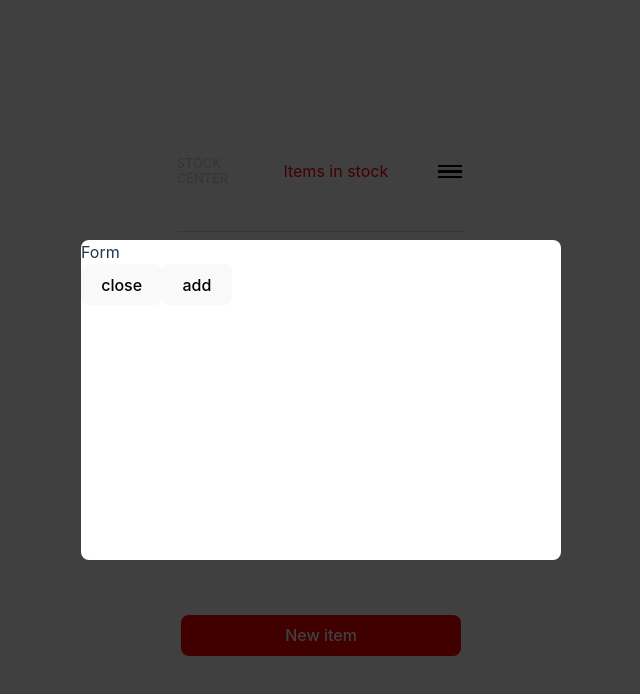
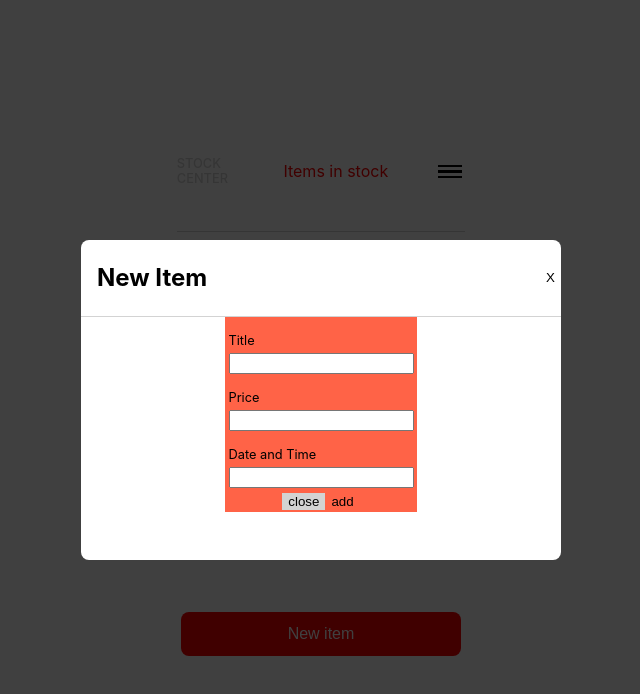
Before and after one commit to ministrov/prime-wood-test, a React (Vite) app: page / in a window 1280 px wide. Both pictures are taken after a click on the button "New item". Shown: the top 694 px of the page, without its empty margins (319-959 px from the left). Built offline with nearby package versions, Linux system fonts and the light colour scheme.

Commit message:
feat: start styling the form component

```diff
--- a/src/App.jsx
+++ b/src/App.jsx
@@ -3,6 +3,7 @@ import Header from './components/Header/Header';
 import Table from './components/Table/Table';
 import Modal from './components/Modal/Modal';
 import './App.css';
+import Form from './components/Form/Form';
 
 function App() {
   const [isOpen, setIsOpen] = useState(false);
@@ -14,13 +15,17 @@ function App() {
   }
 
   return (
-    <main style={{ display: 'flex', minHeight: '100vh', alignItems: 'center'}}>
+    <main style={{ display: 'flex', minHeight: '100vh', alignItems: 'center', justifyContent: 'center'}}>
       <div className="container">
         <div className="shadow-wrapper">
           <Header />
           <Table  setIsOpen={setIsOpen}/>
           <Modal open={isOpen} onClose={onCloseHandler}>
-            <form action="">Form</form>
+            <header style={{ display: 'flex', justifyContent: 'space-between', borderBottom: '1px solid lightgray', paddingLeft: '1rem'}}>
+              <h2>New Item</h2>
+              <button onClick={onCloseHandler}>X</button>
+            </header>
+            <Form/>
           </Modal>
         </div>
       </div>
--- /dev/null
+++ b/src/components/Form/Form.css
@@ -0,0 +1,34 @@
+.form {
+  display: flex;
+  flex-direction: column;
+  align-items: center;
+  max-width: 6rem;
+  margin: 0 auto;
+  padding-left: 3rem;
+  padding-right: 3rem;
+  background-color: tomato;
+}
+
+.form__row {
+  display: flex;
+  flex-direction: column;
+  gap: 0.3rem;
+  margin-top: 1rem;
+}
+
+.form__row label {
+  font-size: 0.8rem;
+  line-height: 1.2;
+}
+
+.form__btn_close {
+  background-color: lightgray;
+}
+
+.form__btn_add {
+  background-color: tomato;
+}
+
+.form__btn-block {
+  align-items: flex-end;
+}
--- /dev/null
+++ b/src/components/Form/Form.jsx
@@ -0,0 +1,36 @@
+import './Form.css';
+
+function Form({ onClose }) {
+  return (
+    <form className="form" action="#">
+      <div className="form__row">
+        <label htmlFor="title">
+          <span>Title</span>
+        </label>
+        <input type="text" name="title" id="title" required/>
+      </div>
+
+      <div className="form__row">
+        <label htmlFor="price">
+          <span>Price</span>
+        </label>
+        <input type="number" name="price" id="price" required />
+      </div>
+
+      <div className="form__row">
+        <label htmlFor="date">
+          <span>Date and Time</span>
+        </label>
+        <input type="text" name="date" id="date" required />
+      </div>
+
+
+      <div className="form__btn-block">
+        <button className="form__btn_close" onClick={onClose}>close</button>
+        <button className="form__btn_add" onClick={onClose}>add</button>
+      </div>
+    </form>
+  )
+}
+
+export default Form;
--- a/src/components/Modal/Modal.tsx
+++ b/src/components/Modal/Modal.tsx
@@ -9,10 +9,9 @@ function Modal({ children, open, onClose }) {
     <div className="modal-overlay" onClick={onClose}>
       <div
         className="modal"
+        onClick={(e) => e.stopPropagation()}
       >
         {children}
-        <button className="modal__btn_close" onClick={onClose}>close</button>
-        <button className="modal__btn_add" onClick={onClose}>add</button>
       </div>
     </div>,
     document.body
--- a/src/components/Table/Table.css
+++ b/src/components/Table/Table.css
@@ -34,8 +34,12 @@ tbody .table__head {
   width: 100%;
   max-width: 280px;
   margin-top: auto;
+  padding-top: 0.8rem;
+  padding-bottom: 0.8rem;
+  font-size: inherit;
   color: white;
   background-color: red;
+  border-radius: 8px;
 }
 
 .table-btn:hover,
--- a/src/components/Table/Table.jsx
+++ b/src/components/Table/Table.jsx
@@ -1,7 +1,7 @@
 import TableButton from './TableButton';
 import './Table.css';
 
-function TableMain({ setIsOpen }) {
+function Table({ setIsOpen }) {
   return (
     <div className="table-wrapper">
       <table className="table">
@@ -41,4 +41,4 @@ function TableMain({ setIsOpen }) {
   )
 }
 
-export default TableMain;
+export default Table;
--- a/src/index.css
+++ b/src/index.css
@@ -2,16 +2,6 @@
   font-family: Inter, system-ui, Avenir, Helvetica, Arial, sans-serif;
   line-height: 1.5;
   font-weight: 400;
-
-  color-scheme: light dark;
-  color: rgba(255, 255, 255, 0.87);
-  background-color: #242424;
-
-  font-synthesis: none;
-  text-rendering: optimizeLegibility;
-  -webkit-font-smoothing: antialiased;
-  -moz-osx-font-smoothing: grayscale;
-  -webkit-text-size-adjust: 100%;
 }
 
 a {
@@ -19,11 +9,10 @@ a {
   color: #646cff;
   text-decoration: inherit;
 }
+
 a:hover {
   color: #535bf2;
 }
-
-
 
 h1 {
   font-size: 3.2em;
@@ -31,33 +20,15 @@ h1 {
 }
 
 button {
-  border-radius: 8px;
-  border: 1px solid transparent;
-  padding: 0.6em 1.2em;
-  font-size: 1em;
-  font-weight: 500;
-  font-family: inherit;
-  background-color: #1a1a1a;
   cursor: pointer;
-  transition: border-color 0.25s;
+  appearance: none;
+  border: none;
+  background: none;
 }
 button:hover {
-  border-color: #646cff;
+  border-color: none;
 }
 button:focus,
 button:focus-visible {
-  outline: 4px auto -webkit-focus-ring-color;
+  outline: none;
 }
-
-@media (prefers-color-scheme: light) {
-  :root {
-    color: #213547;
-    background-color: #ffffff;
-  }
-  a:hover {
-    color: #747bff;
-  }
-  button {
-    background-color: #f9f9f9;
-  }
-}
```
